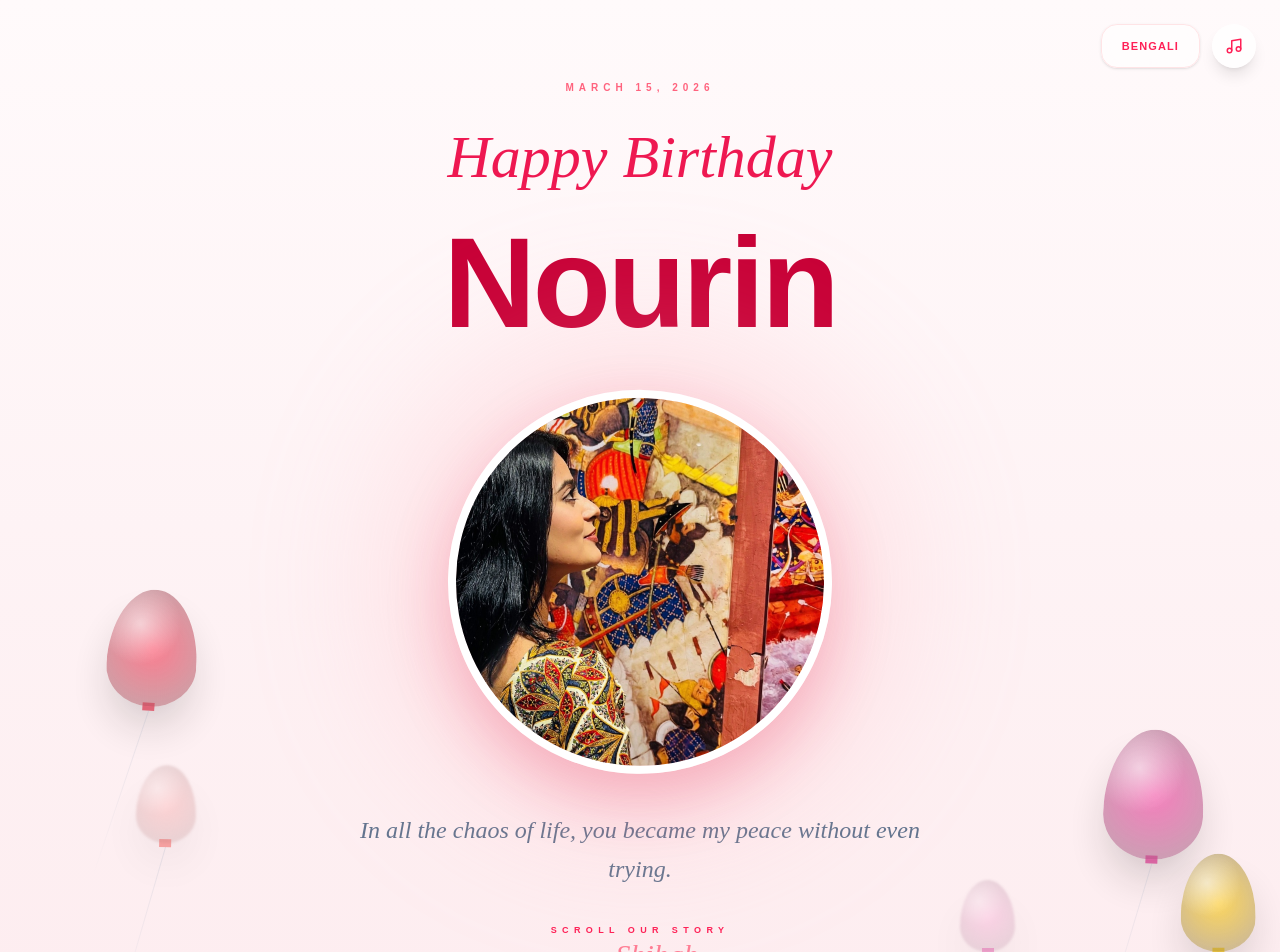
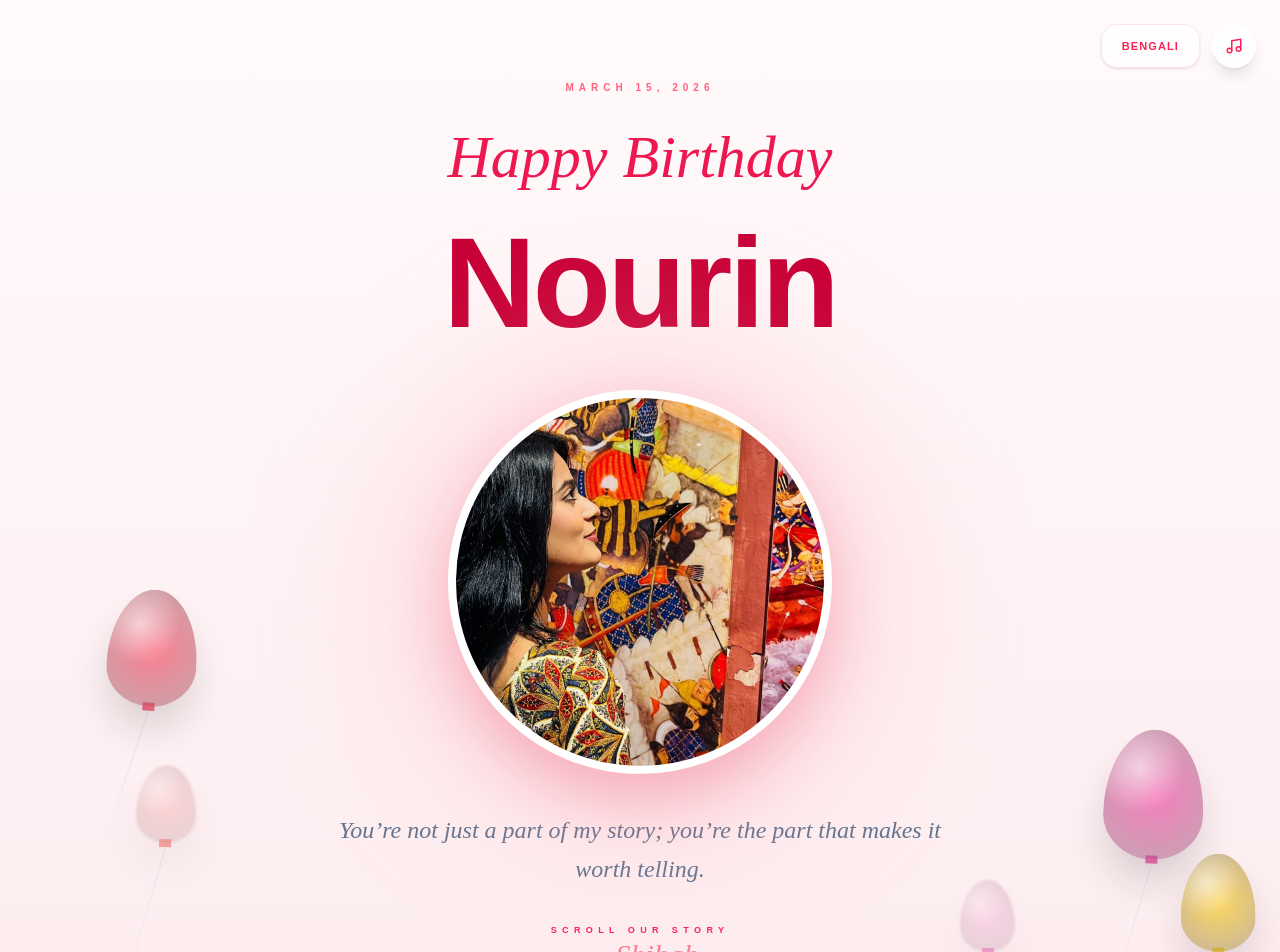
Before and after one commit to shihab252/B_w, a React (Vite) app in the folder birthday-site/: page / in a window 1280 px wide. Shown: the top 952 px of the page. Built offline with nearby package versions, Linux system fonts and the light colour scheme.

Commit message:
new update on march14night

```diff
--- a/birthday-site/src/components/Hero.jsx
+++ b/birthday-site/src/components/Hero.jsx
@@ -100,7 +100,7 @@ const Hero = ({ lang = "EN", setLang, isPlaying, setIsPlaying }) => {
       greeting: "Happy Birthday",
       name: "Nourin",
       quote:
-        "In all the chaos of life, you became my peace without even trying.",
+        "You’re not just a part of my story; you’re the part that makes it worth telling.",
       scroll: "Scroll Our Story",
       signature: "Shihab",
     },
@@ -109,7 +109,7 @@ const Hero = ({ lang = "EN", setLang, isPlaying, setIsPlaying }) => {
       greeting: "শুভ জন্মদিন",
       name: "নওরিন",
       quote:
-        "সব কোলাহলের ভিড়ে তুই-ই আমার শান্তি হয়ে গেছিস, কোনো চেষ্টা ছাড়াই।",
+        "তুই শুধু আমার গল্পের অংশ না; তুই সেই অংশ যার জন্য গল্পটা সুন্দর।",
       scroll: "আমাদের গল্প",
       signature: "শিহাব",
     },
```
